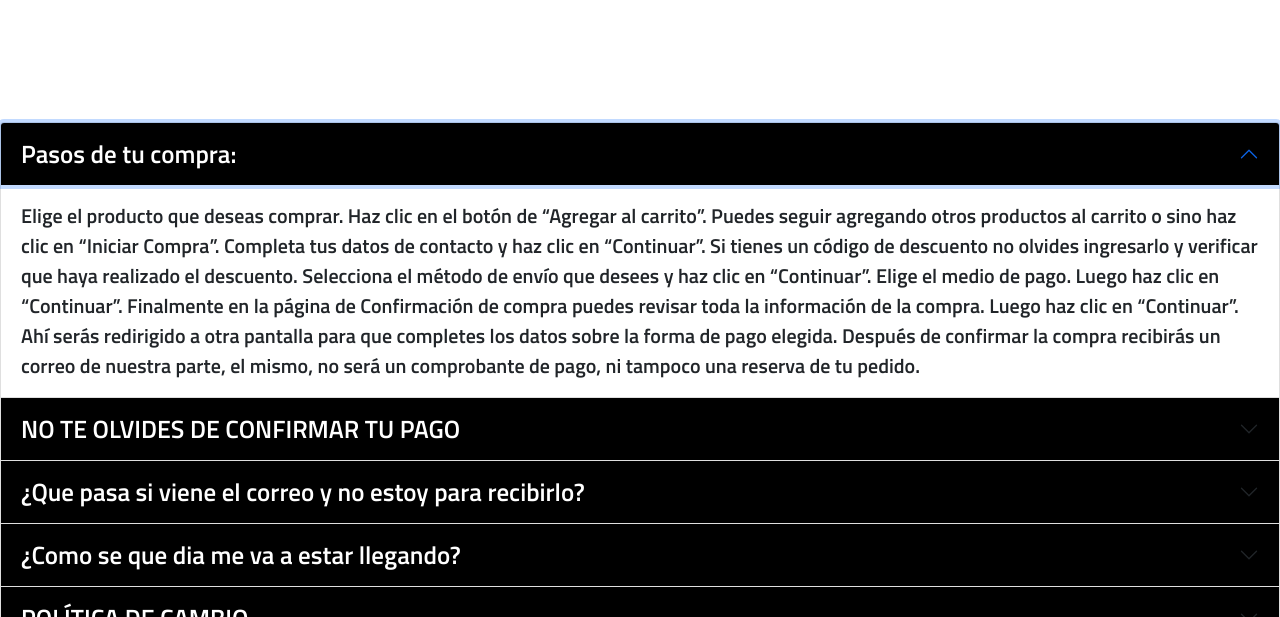
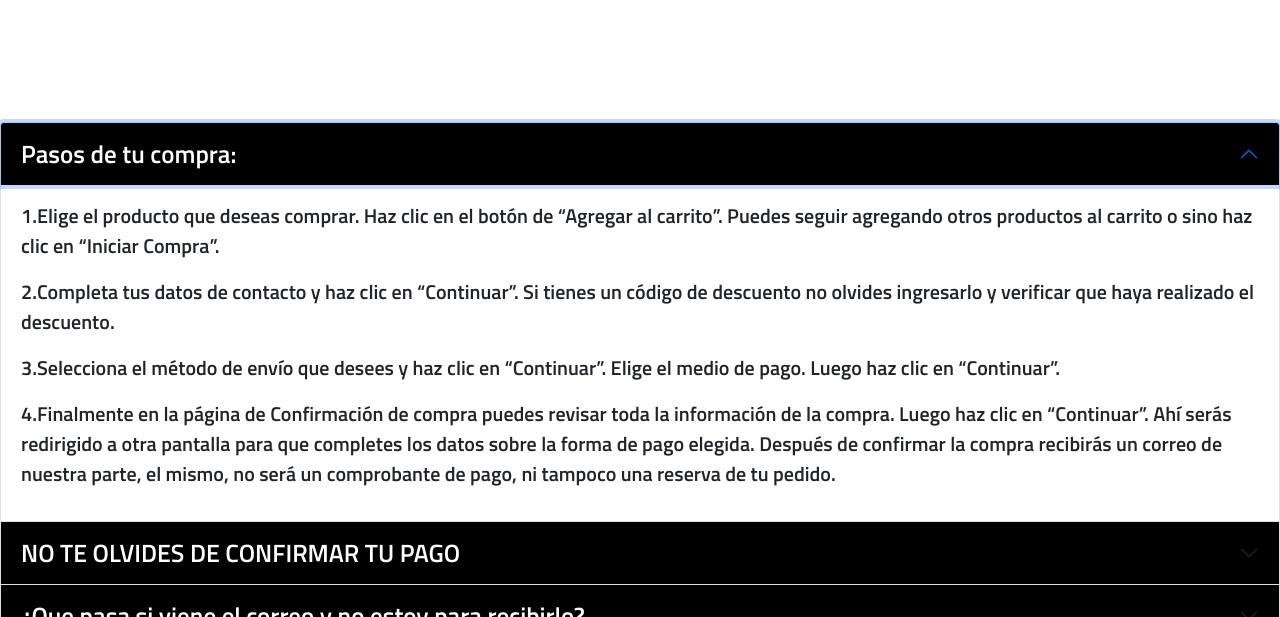
Before and after one commit to MateoSantistebe/DarknessClothing, a plain HTML site: page secciones/faqs.html in a window 1280 px wide. Both pictures are taken after a click on the button "Pasos de tu compra:". Shown: the part 183-800 px from the top of the page. Drawn offline with nearby package versions, Linux system fonts and the light colour scheme.

Commit message:
sexto commit

```diff
--- a/secciones/faqs.html
+++ b/secciones/faqs.html
@@ -82,16 +82,18 @@
                     <div id="collapseOne" class="accordion-collapse collapse" aria-labelledby="headingOne"
                         data-bs-parent="#accordionExample">
                         <div class="accordion-body">
-                            Elige el producto que deseas comprar. Haz clic en el botón de “Agregar al carrito”. Puedes
-                            seguir agregando otros productos al carrito o sino haz clic en “Iniciar Compra”. Completa
-                            tus datos de contacto y haz clic en “Continuar”. Si tienes un código de descuento no olvides
-                            ingresarlo y verificar que haya realizado el descuento. Selecciona el método de envío que
-                            desees y haz clic en “Continuar”. Elige el medio de pago. Luego haz clic en “Continuar”.
-                            Finalmente en la página de Confirmación de compra puedes revisar toda la información de la
-                            compra. Luego haz clic en “Continuar”. Ahí serás redirigido a otra pantalla para que
-                            completes los datos sobre la forma de pago elegida. Después de confirmar la compra recibirás
-                            un correo de nuestra parte, el mismo, no será un comprobante de pago, ni tampoco una reserva
-                            de tu pedido.
+                            <p>1.Elige el producto que deseas comprar. Haz clic en el botón de “Agregar al carrito”. Puedes
+                                seguir agregando otros productos al carrito o sino haz clic en “Iniciar Compra”.</p>
+                            <p>2.Completa tus datos de contacto y haz clic en “Continuar”. Si tienes un código de descuento no olvides
+                                ingresarlo y verificar que haya realizado el descuento. </p>
+                            <p>3.Selecciona el método de envío que
+                                desees y haz clic en “Continuar”. Elige el medio de pago. Luego haz clic en “Continuar”.</p>
+                            <p>4.Finalmente en la página de Confirmación de compra puedes revisar toda la información de la
+                                compra. Luego haz clic en “Continuar”. Ahí serás redirigido a otra pantalla para que
+                                completes los datos sobre la forma de pago elegida. Después de confirmar la compra recibirás
+                                un correo de nuestra parte, el mismo, no será un comprobante de pago, ni tampoco una reserva
+                                de tu pedido.</p>
+
                         </div>
                     </div>
                 </div>
```
Also changed, not shown: index.html (+0 -5 lines), secciones/talles.html (+1 -1 lines).
